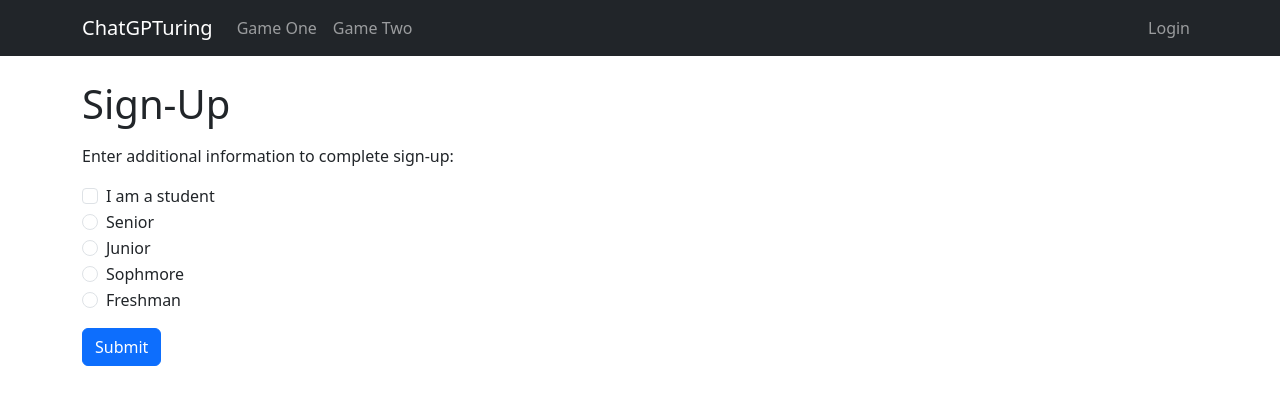
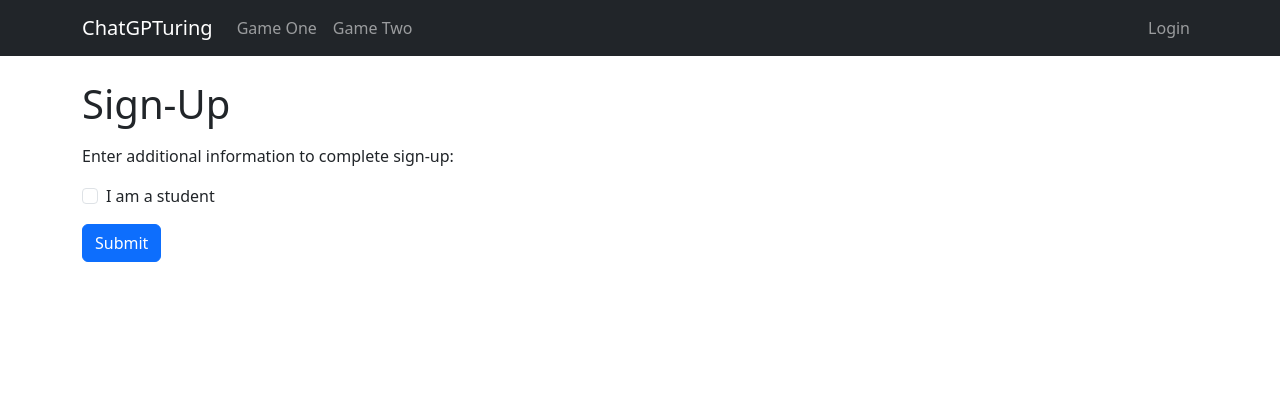
Before and after one commit to ABeeinSpace/cs-senior-project, a Next.js app: page /signed-up in a window 1280 px wide. Shown: the top 404 px of the page. Built offline with nearby package versions, Linux system fonts and the light colour scheme; no server answers.

Commit message:
Removing grade level radio buttons

```diff
--- a/src/app/signed-up/page.js
+++ b/src/app/signed-up/page.js
@@ -68,40 +68,6 @@ export default function SingedIn() {
 								// checked={isStudent.current.checked}
 								onChange={updateIsStudent}
 							/>
-
-							<div>
-							<Form.Check
-            					type={"radio"}
-            					id={'Senior'}
-            					label={'Senior'}
-								text = {'Senior'}
-								onChange={updateGradeLevel}
-          					/>
-
-							<Form.Check
-            					type={"radio"}
-            					id={'Junior'}
-            					label={'Junior'}
-								text = {'Junior'}
-								onChange={updateGradeLevel}
-          					/>
-
-							<Form.Check
-            					type={"radio"}
-            					id={'Sophmore'}
-            					label={'Sophmore'}
-								text = {'Sophmore'}
-								onChange={updateGradeLevel}
-          					/>
-
-							<Form.Check
-            					type={"radio"}
-            					id={'Freshman'}
-            					label={'Freshman'}
-								text = {'Freshman'}
-								onChange={updateGradeLevel}
-          					/>
-							</div>
 							{/* <Form.Check
 								ref={termsAgreedTo}
 								type={type}
```
